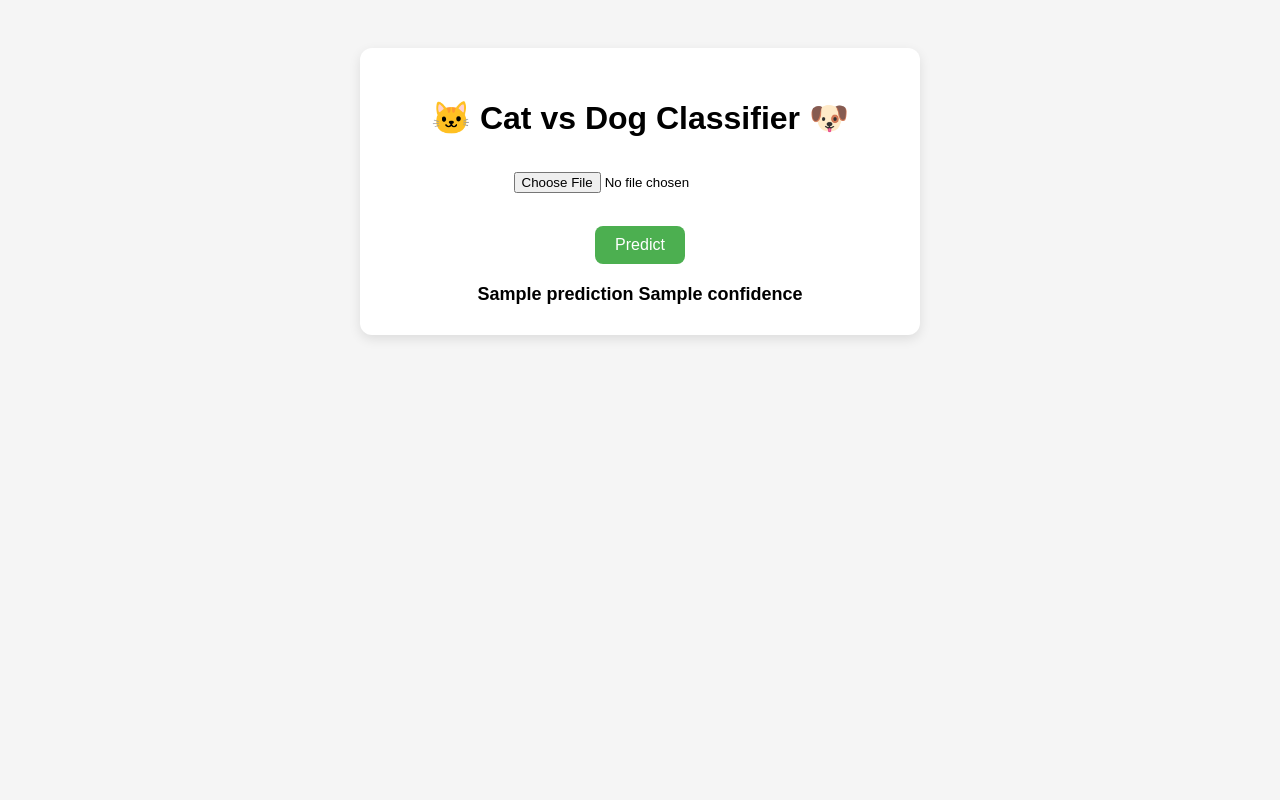
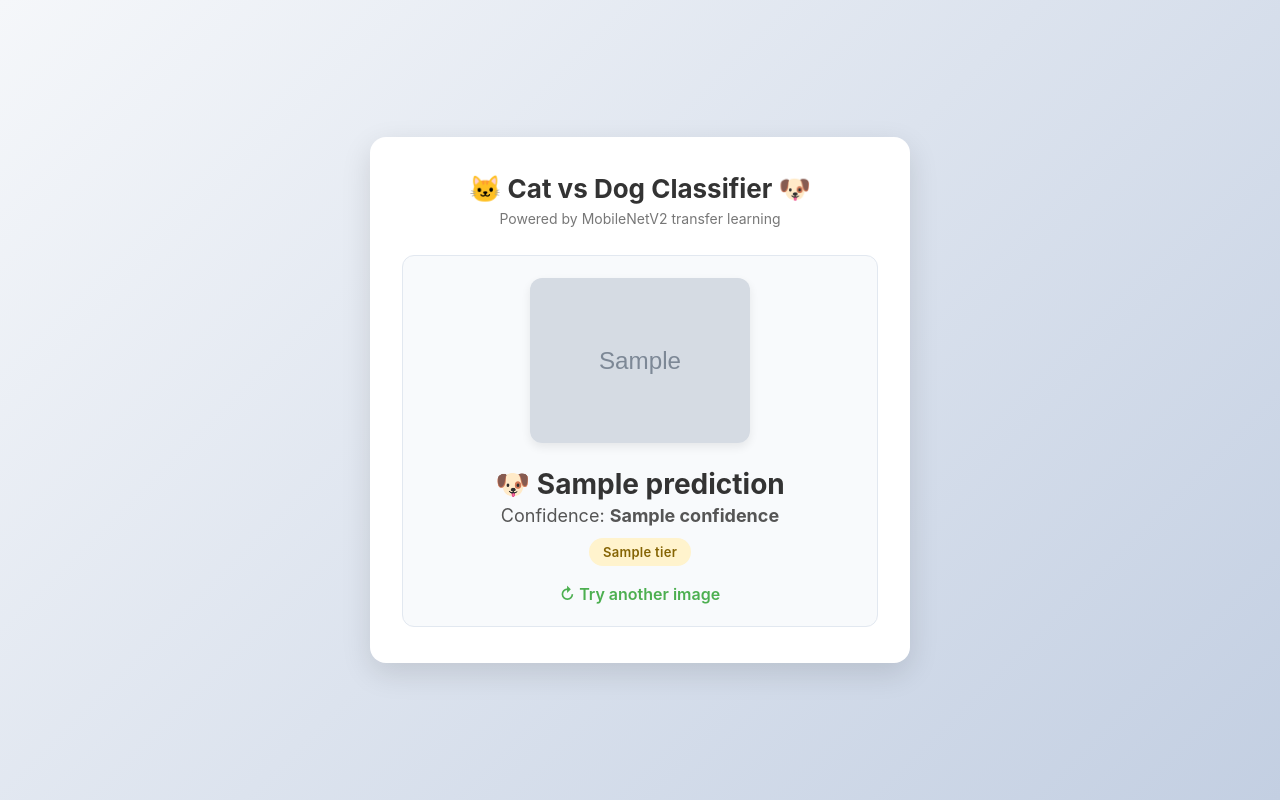
Before and after one commit to nomanpathan485/cat-dog-image-prediction-transfer-learning, a Flask app: template templates/index.html in a window 1280 px wide. Run offline with Flask 3, Linux system fonts and the light colour scheme; the template is opened without the code that fills it: most values are stand-ins (such as "Sample title", 1, 10 or a date in 2020); grey boxes marked "Sample" are stand-in pictures.

Commit message:
making essential changes

```diff
--- a/app.py
+++ b/app.py
@@ -1,54 +1,60 @@
-from flask import Flask, render_template, request
+import os
+import uuid
+from flask import Flask, render_template, request, url_for
 from tensorflow.keras.models import load_model
 from tensorflow.keras.preprocessing import image
 import numpy as np
 
+# ----------------------------------------------------------------------
+# Robust paths so the app runs regardless of the current working directory
+# ----------------------------------------------------------------------
+BASE_DIR = os.path.dirname(os.path.abspath(__file__))
+MODEL_PATH = os.path.join(BASE_DIR, "cat_dog_transfer_model.keras")
+UPLOAD_DIR = os.path.join(BASE_DIR, "static", "uploads")
+os.makedirs(UPLOAD_DIR, exist_ok=True)
+
 app = Flask(__name__)
-model = load_model("cat-dog-transfer-learning/cat_dog_transfer_model.keras")
+model = load_model(MODEL_PATH)
+
+# Reusable prediction pipeline
+def predict_image(img_path: str):
+    img = image.load_img(img_path, target_size=(128, 128))
+    img_array = np.expand_dims(image.img_to_array(img), axis=0)
+    score = float(model.predict(img_array)[0][0])        # P(dog)
+    label = "Dog" if score > 0.5 else "Cat"
+    confidence = score * 100 if score > 0.5 else (1 - score) * 100
+    tier = "High Confidence" if confidence >= 70 else "Low Confidence"
+    return label, confidence, tier
+
 
 @app.route("/")
 def home():
     return render_template("index.html")
 
+
 @app.route("/predict", methods=["POST"])
 def predict():
+    img_file = request.files.get("image")
+    if img_file is None or img_file.filename == "":
+        return render_template("index.html", error="Please upload an image.")
 
-    img_file = request.files["image"]
+    # Save with a unique name so multiple users don't clobber each other
+    ext = os.path.splitext(img_file.filename)[1].lower() or ".jpg"
+    saved_name = f"{uuid.uuid4().hex}{ext}"
+    saved_path = os.path.join(UPLOAD_DIR, saved_name)
+    img_file.save(saved_path)
 
-    img_path = "temp.jpg"
-    img_file.save(img_path)
+    label, confidence, tier = predict_image(saved_path)
+    image_url = url_for("static", filename=f"uploads/{saved_name}")
 
-    img = image.load_img(
-        img_path,
-        target_size=(128,128)
+    return render_template(
+        "index.html",
+        prediction=label,
+        confidence=f"{confidence:.2f}%",
+        tier=tier,
+        image_url=image_url,
     )
 
-    img_array = image.img_to_array(img)
 
-    img_array = np.expand_dims(
-        img_array,
-        axis=0
-    )
-
-    prediction = model.predict(img_array)
-
-    score = prediction[0][0]
-
-    if score > 0.5:
-        result = "Dog"
-        confidence = score * 100
-    else:
-        result = "Cat"
-        confidence = (1 - score) * 100
-
-    return f"""
-    if confidence < 70:
-    note = "Low Confidence Prediction"
-    else:
-    note = "High Confidence Prediction"
-    <h1>Prediction: {result}</h1>
-    <h2>Confidence: {confidence:.2f}%</h2>
-    <a href="/">Try Another Image</a>
-    """
 if __name__ == "__main__":
     app.run(debug=True)
--- a/templates/index.html
+++ b/templates/index.html
@@ -5,56 +5,123 @@
     <title>Cat vs Dog Classifier</title>
 
     <style>
+        * { box-sizing: border-box; }
+
         body {
-            font-family: Arial, sans-serif;
-            background: #f5f5f5;
-            text-align: center;
-            padding: 40px;
+            font-family: -apple-system, BlinkMacSystemFont, "Segoe UI", Arial, sans-serif;
+            background: linear-gradient(135deg, #f5f7fa 0%, #c3cfe2 100%);
+            min-height: 100vh;
+            margin: 0;
+            display: flex;
+            align-items: center;
+            justify-content: center;
+            padding: 40px 20px;
+            color: #333;
         }
 
         .container {
-            background: white;
-            padding: 30px;
-            max-width: 500px;
-            margin: auto;
-            border-radius: 12px;
-            box-shadow: 0 4px 12px rgba(0,0,0,0.1);
+            background: #ffffff;
+            padding: 36px 32px;
+            max-width: 540px;
+            width: 100%;
+            border-radius: 16px;
+            box-shadow: 0 10px 30px rgba(0, 0, 0, 0.12);
+            text-align: center;
         }
 
         h1 {
-            margin-bottom: 20px;
+            margin: 0 0 6px;
+            font-size: 26px;
+        }
+
+        .subtitle {
+            color: #777;
+            margin-bottom: 24px;
+            font-size: 14px;
         }
 
         input[type="file"] {
-            margin: 15px 0;
+            margin: 12px 0 18px;
+            font-size: 14px;
         }
 
         button {
             background: #4CAF50;
             color: white;
             border: none;
-            padding: 10px 20px;
+            padding: 12px 28px;
             border-radius: 8px;
             cursor: pointer;
             font-size: 16px;
+            font-weight: 600;
+            transition: background 0.2s ease, transform 0.05s ease;
         }
 
-        button:hover {
-            background: #45a049;
+        button:hover  { background: #43a047; }
+        button:active { transform: translateY(1px); }
+
+        /* ---------- Result block ---------- */
+        .result {
+            margin-top: 28px;
+            padding: 22px;
+            border-radius: 12px;
+            background: #f8fafc;
+            border: 1px solid #e2e8f0;
         }
 
-        #preview {
-            margin-top: 15px;
-            max-width: 100%;
-            display: none;
-            border-radius: 10px;
+        .result img.preview {
+            max-width: 220px;
+            max-height: 220px;
+            border-radius: 12px;
+            margin-bottom: 16px;
+            box-shadow: 0 4px 10px rgba(0, 0, 0, 0.08);
         }
 
-        .result {
-            margin-top: 20px;
+        .prediction {
+            font-size: 28px;
+            font-weight: 700;
+            margin: 4px 0;
+        }
+
+        .prediction.cat { color: #e67e22; }
+        .prediction.dog { color: #2980b9; }
+
+        .confidence {
             font-size: 18px;
-            font-weight: bold;
+            color: #555;
+            margin: 4px 0 12px;
         }
+
+        .tier-badge {
+            display: inline-block;
+            padding: 6px 14px;
+            border-radius: 999px;
+            font-size: 13px;
+            font-weight: 600;
+            letter-spacing: 0.3px;
+        }
+
+        .tier-badge.high { background: #d4edda; color: #155724; }
+        .tier-badge.low  { background: #fff3cd; color: #856404; }
+
+        .error {
+            color: #b00020;
+            background: #fdecea;
+            padding: 10px 14px;
+            border-radius: 8px;
+            margin-top: 16px;
+            font-size: 14px;
+        }
+
+        .try-again {
+            display: inline-block;
+            margin-top: 18px;
+            color: #4CAF50;
+            text-decoration: none;
+            font-weight: 600;
+        }
+
+        .try-again:hover { text-decoration: underline; }
     </style>
 </head>
 
@@ -63,32 +130,42 @@
 <div class="container">
 
     <h1>🐱 Cat vs Dog Classifier 🐶</h1>
+    <div class="subtitle">Powered by MobileNetV2 transfer learning</div>
 
-    <form action="/predict" method="POST" enctype="multipart/form-data">
-        <input type="file" name="image" accept="image/*" required onchange="loadImage(event)">
-        <br>
+    {% if not prediction %}
+        <!-- ---------- Upload form ---------- -->
+        <form action="/predict" method="POST" enctype="multipart/form-data">
+            <input type="file" name="image" accept="image/*" required>
+            <br>
+            <button type="submit">Predict</button>
+        </form>
+    {% else %}
+        <!-- ---------- Result panel ---------- -->
+        <div class="result">
+            <img class="preview" src="{{ image_url }}" alt="Uploaded image">
 
-        <img id="preview">
+            <div class="prediction {{ prediction|lower }}">
+                {% if prediction == "Cat" %}🐱{% else %}🐶{% endif %}
+                {{ prediction }}
+            </div>
 
-        <br>
-        <button type="submit">Predict</button>
-    </form>
+            <div class="confidence">Confidence: <strong>{{ confidence }}</strong></div>
 
-    <div class="result">
-        <!-- Flask will fill this -->
-        {{ prediction }}
-        {{ confidence }}
-    </div>
+            <span class="tier-badge {% if tier == 'High Confidence' %}high{% else %}low{% endif %}">
+                {{ tier }}
+            </span>
+
+            <div>
+                <a class="try-again" href="/">↻ Try another image</a>
+            </div>
+        </div>
+    {% endif %}
+
+    {% if error %}
+        <div class="error">{{ error }}</div>
+    {% endif %}
 
 </div>
 
-<script>
-    function loadImage(event) {
-        const image = document.getElementById('preview');
-        image.src = URL.createObjectURL(event.target.files[0]);
-        image.style.display = 'block';
-    }
-</script>
-
 </body>
 </html>
```
Also changed, not shown: predict.py (+43 -0 lines), README.md, static/uploads/ca29fbc2c492422abc98a562aa7474fa.jpg (added).
